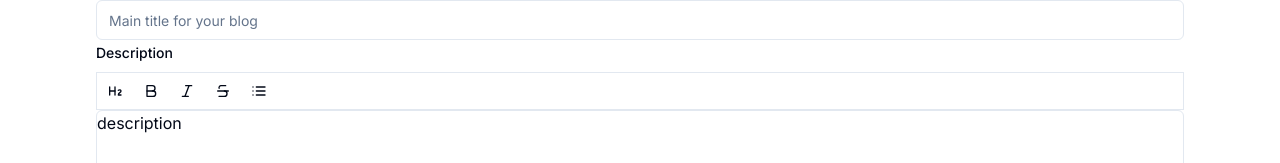
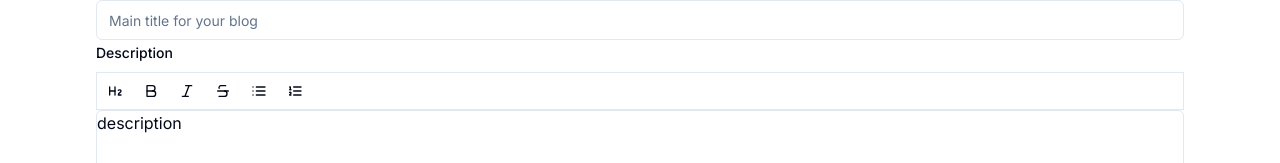
Before and after one commit to bloodgroup-cplusplus/text_editor, a Next.js app: page / in a window 1280 px wide. Shown: the part 128-291 px from the top of the page. Built offline with nearby package versions, Linux system fonts and the light colour scheme.

Commit message:
added new component as well

```diff
--- a/components/ToolBar.tsx
+++ b/components/ToolBar.tsx
@@ -63,6 +63,14 @@ export function Toolbar({editor}:Props){
             <List className="h-4 w-4"/>
         </Toggle>
 
+        <Toggle
+            size="sm"
+            pressed={editor.isActive("orderedList")}
+            onPressedChange={()=> editor.chain().focus().toggleOrderedList().run()}
+            >
+                <ListOrdered className="h-4 w-4"/>
+            </Toggle>
+
         </div>
     )
 }
```
